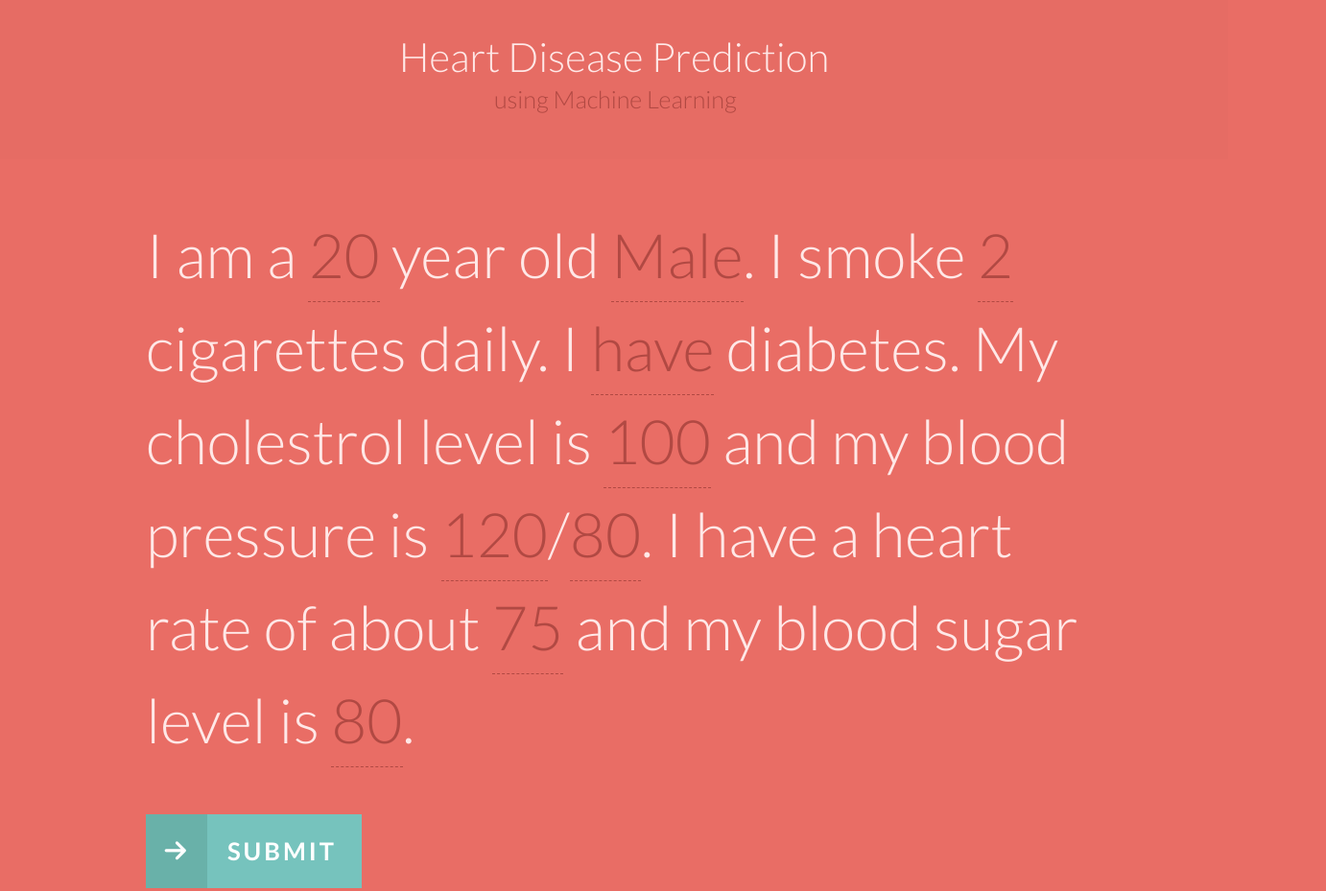
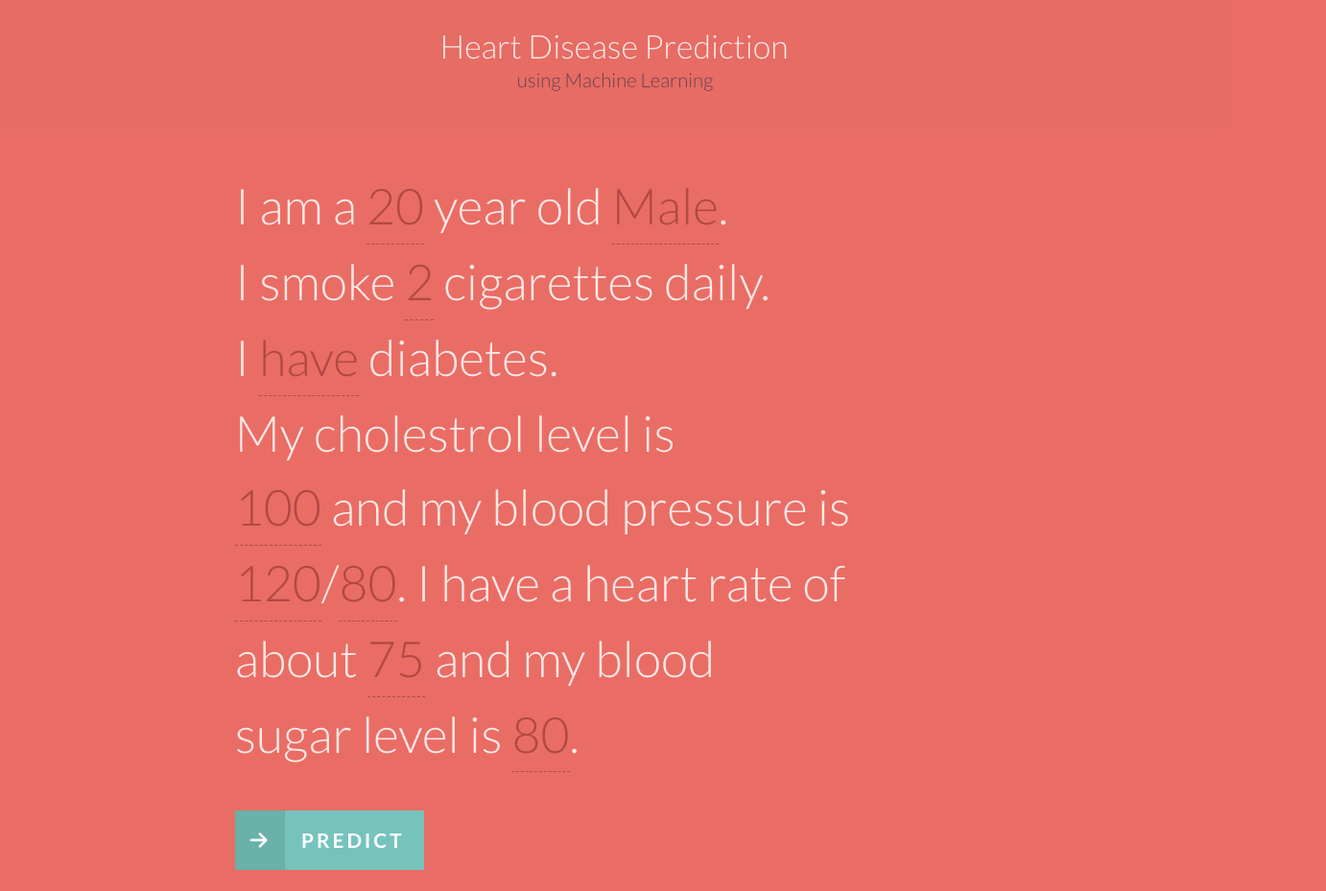
Before and after one commit to agoel00/HeartDiseasePredictionPWA, a plain HTML site: page index.html in a window 1280 px wide. Shown: the whole page at 96% size, 1382 px wide, since content can reach past the window. Drawn offline with Linux system fonts and the light colour scheme.

Commit message:
modify css for better ux

```diff
--- a/css/default.css
+++ b/css/default.css
@@ -13,7 +13,7 @@
 }
 
 *, *:after, *:before { -webkit-box-sizing: border-box; -moz-box-sizing: border-box; box-sizing: border-box; }
-body, html { font-size: 100%; padding: 0; margin: 0;}
+body, html { font-size: 90%; padding: 0; margin: 0;}
 
 /* Clearfix hack by Nicolas Gallagher: http://nicolasgallagher.com/micro-clearfix-hack/ */
 .clearfix:before, .clearfix:after { content: " "; display: table; }
@@ -26,6 +26,8 @@ body {
 	font-weight: 300;
 	overflow-x: hidden;
 }
+
+
 
 a {
 	color: #888;
@@ -59,7 +61,7 @@ a:active {
 .container > header span {
 	display: block;
 	font-size: 60%;
-	color: #b14943;
+	color: #694050;
 	padding: 0 0 0.6em 0.1em;
 }
 
--- a/index.html
+++ b/index.html
@@ -38,7 +38,7 @@
 		<div class="container demo-1">
 
 			<header>
-				<h1>Heart Disease Prediction<span>using Machine Learning</span></h1>
+					<h1>Heart Disease Prediction </a><span>using Machine Learning</span></h1>
 			</header>
 			<div class="loader">
 					<div class="dot"></div>
@@ -74,26 +74,31 @@
 					<select id="sex">
 						<option value="0" selected>Male</option>
 						<option value="1">Female</option>
-					</select>.
-					I smoke <input type="number" placeholder="2" value="2" id="cigs"> cigarettes daily. I
+					</select>. <br>
+					I smoke <input type="number" placeholder="2" value="2" id="cigs"> cigarettes daily. <br> I
 					<select id="diabetes">
 						<option value="1">have</option>
 						<option value="0">don't have</option>
-					</select> diabetes.
-					My cholestrol level is <input type="number" value="100" placeholder="100" id="cholestrol"> and
-					my blood pressure is <input type="number" id="sBP" value="120" placeholder="120">/<input type="number" value="80" placeholder="80" id="dBP">.
-					I have a heart rate of about <input type="number" id="heartRate" value="75" placeholder="75"> and my blood sugar level is
+					</select> diabetes. <br>
+					My cholestrol level is <br> <input type="number" value="100" placeholder="100" id="cholestrol"> and
+					my blood pressure is <br> <input type="number" id="sBP" value="120" placeholder="120">/<input type="number" value="80" placeholder="80" id="dBP">.
+					I have a heart rate of <br> about <input type="number" id="heartRate" value="75" placeholder="75"> and my blood <br> sugar level is
 					<input type="number" placeholder="80" id="glucose" value="80">.
 
 					<div class="nl-submit-wrap">
-						<button class="nl-submit" type="submit" id="btn">Submit</button>
+						<button class="nl-submit" type="submit" id="btn">Predict</button>
 					</div>
 
 					<div class="nl-overlay"></div>
 				</form>
 			</div>
 
+
 		</div><!-- /container -->
+		<!-- <div class="codrops-top clearfix">
+			<a class="codrops-icon codrops-icon-prev" href="http://tympanus.net/Development/MorphingDevices/"><span>Previous Demo</span></a>
+			<span class="right"><a class="codrops-icon codrops-icon-drop" href="http://tympanus.net/codrops/?p=15139"><span>Back to the Codrops Article</span></a></span>
+		</div> -->
 		<script>
 			document.querySelector('.container').style.display = 'none';
 			document.querySelector('.loader').style.display = 'none';
```
